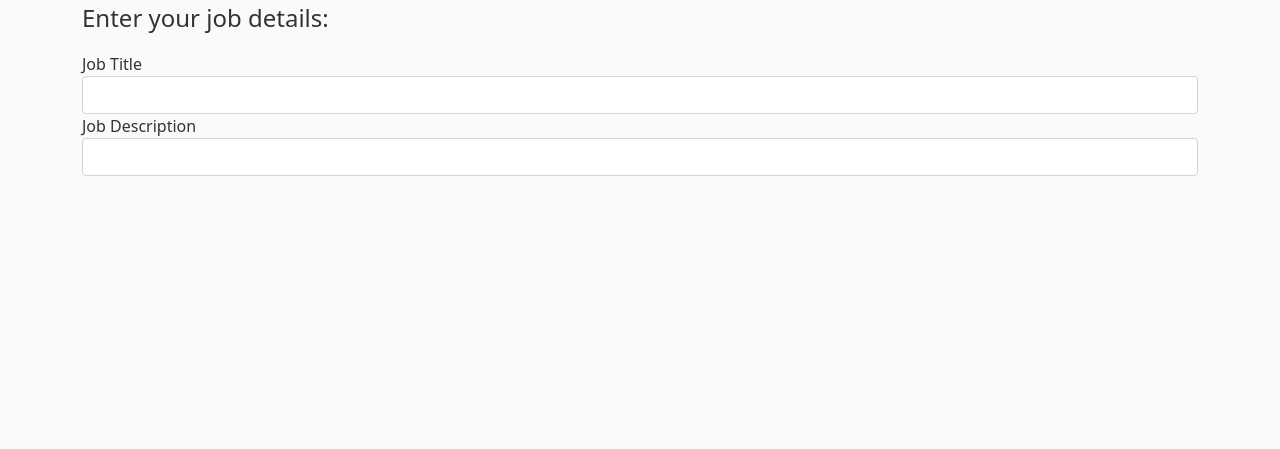
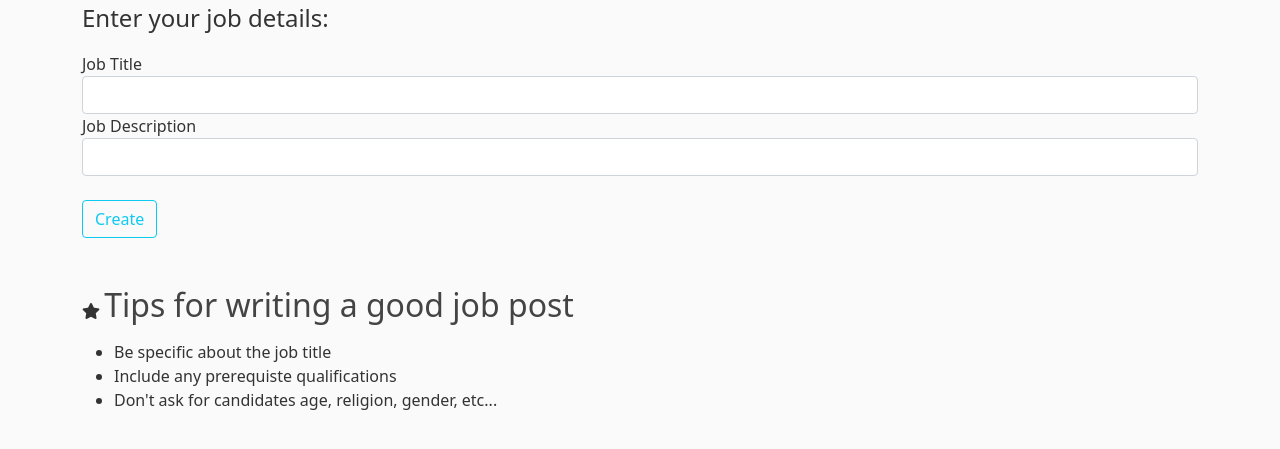
Before and after one commit to saundlj/AgileWebProj, a Flask app: page /JobPost in a window 1280 px wide. Shown: the part 136-585 px from the top of the page. Run offline with Flask 3, Linux system fonts and the light colour scheme.

Commit message:
Create submit button and post hints section.

```diff
--- a/app/forms.py
+++ b/app/forms.py
@@ -45,3 +45,4 @@ class LoginForm(FlaskForm):
 class JobForm(FlaskForm):
     jobtitle = StringField('Job Title', validators=[DataRequired()])
     jobdescription = StringField('Job Description', validators=[DataRequired()])
+    submit = SubmitField("Create")
--- a/app/templates/JobPost.html
+++ b/app/templates/JobPost.html
@@ -41,6 +41,23 @@
                     {% endif %}
                 </div>
             </fieldset>
+            <br>
+            <div class="form-group">
+                {{form.submit(class="btn btn-outline-info")}}
+            </div>
         </form>
     </div>
+<br>
+<br>
+<div style="display: inline;">
+    <span class="fa solid fa-star"></span>
+    <h2 style="display: inline;">Tips for writing a good job post</h2>
+</div>
+<p>
+    <ul>
+    <li>Be specific about the job title</li>
+    <li>Include any prerequiste qualifications</li>
+    <li>Don't ask for candidates age, religion, gender, etc...</li>
+    </ul>
+</p>
 {% endblock content %}
```
